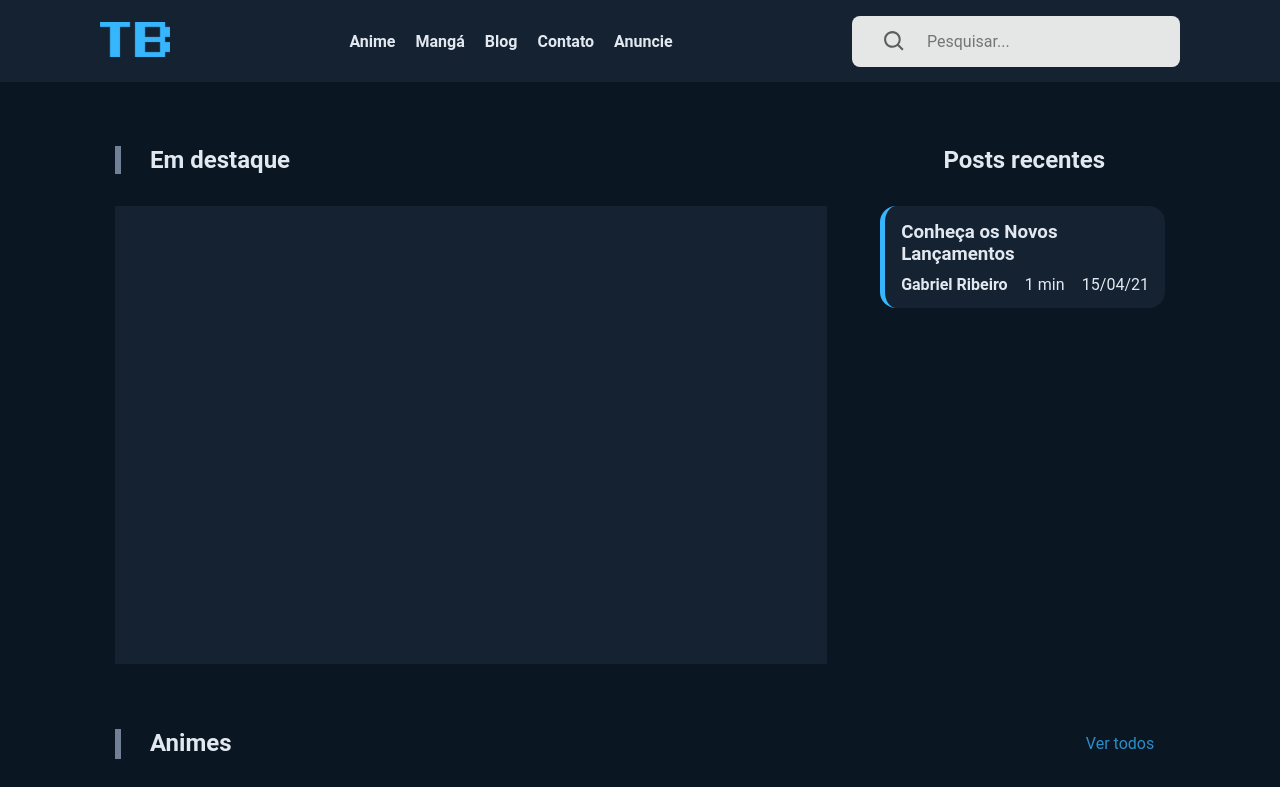
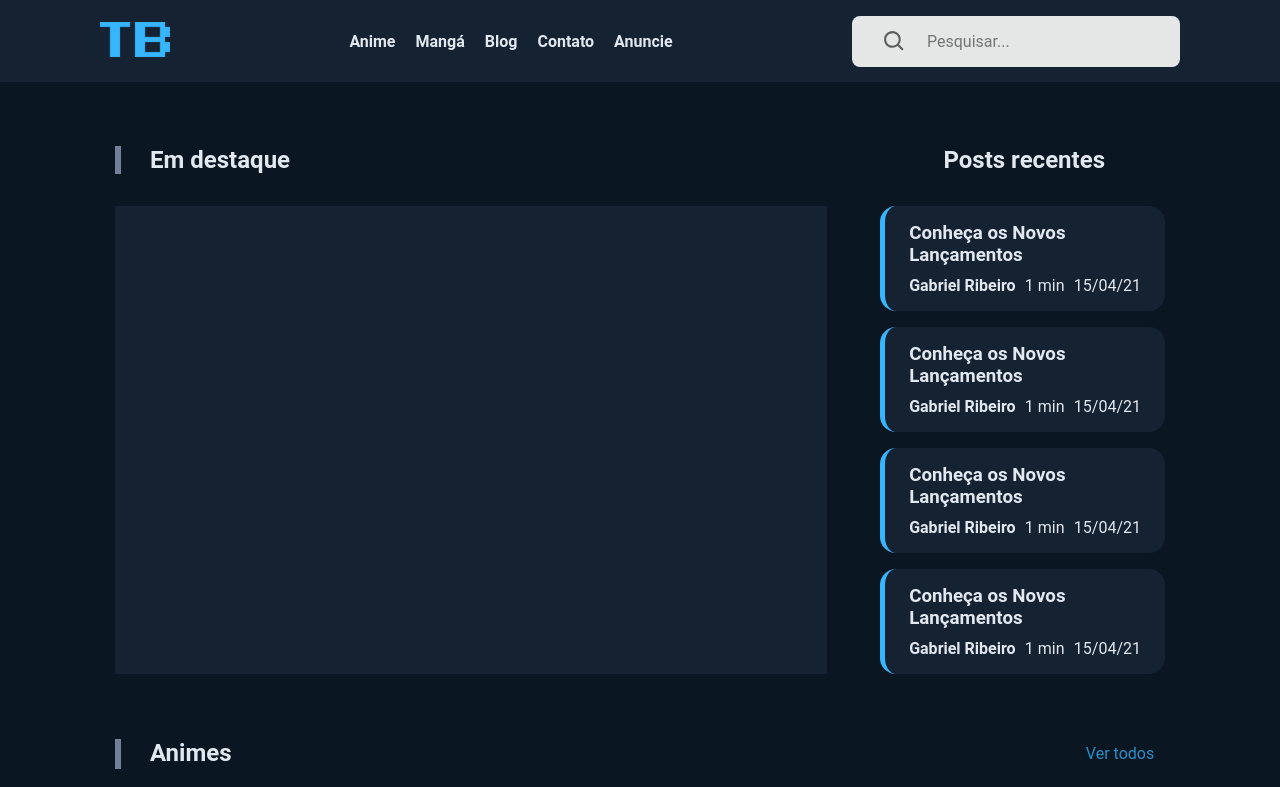
Before and after one commit to jhonatanllima/tobruxo, a Next.js app: page / in a window 1280 px wide. Shown: the top 787 px of the page. Built offline with nearby package versions, Linux system fonts and the light colour scheme.

Commit message:
Finalized estrure of CardRecents

```diff
--- a/src/components/CardRecents/index.tsx
+++ b/src/components/CardRecents/index.tsx
@@ -3,12 +3,41 @@ import * as S from './styles';
 export function CardRecents() {
   return (
     <S.Container>
+      <article>
         <h3>Conheça os Novos Lançamentos</h3>
         <div>
           <strong>Gabriel Ribeiro</strong>
           <p>1 min</p>
           <p>15/04/21</p>
         </div>
+      </article>
+
+      <article>
+        <h3>Conheça os Novos Lançamentos</h3>
+        <div>
+          <strong>Gabriel Ribeiro</strong>
+          <p>1 min</p>
+          <p>15/04/21</p>
+        </div>
+      </article>
+
+      <article>
+        <h3>Conheça os Novos Lançamentos</h3>
+        <div>
+          <strong>Gabriel Ribeiro</strong>
+          <p>1 min</p>
+          <p>15/04/21</p>
+        </div>
+      </article>
+
+      <article>
+        <h3>Conheça os Novos Lançamentos</h3>
+        <div>
+          <strong>Gabriel Ribeiro</strong>
+          <p>1 min</p>
+          <p>15/04/21</p>
+        </div>
+      </article>
     </S.Container>
   )
 }
--- a/src/components/CardRecents/styles.ts
+++ b/src/components/CardRecents/styles.ts
@@ -2,10 +2,11 @@ import styled from 'styled-components';
 
 export const Container = styled.div`
   width: 100%;
-  height: 10.2rem;
-  padding: 1.6rem;
+  height: auto;
+
+  article{
     border-radius: 16px;
-
+    padding: 1.6rem 2.4rem;
     border-left: 5px solid #37B6FE;
 
     display: flex;
@@ -13,7 +14,17 @@ export const Container = styled.div`
     flex-direction: column;
     justify-content: center;
 
+    transition: 0.2s;
     background: var(--background-card);
+
+    + article{
+      margin-top: 1.6rem;
+    }
+
+    :hover {
+      cursor: pointer;
+      transform: translateY(-0.35rem);
+    }
 
     div{
       width: 100%;
@@ -24,4 +35,5 @@ export const Container = styled.div`
       align-items: center;
       justify-content: space-between;
     }
+  }
 `;
```
Lines whose indentation alone changed are shown as unchanged.
